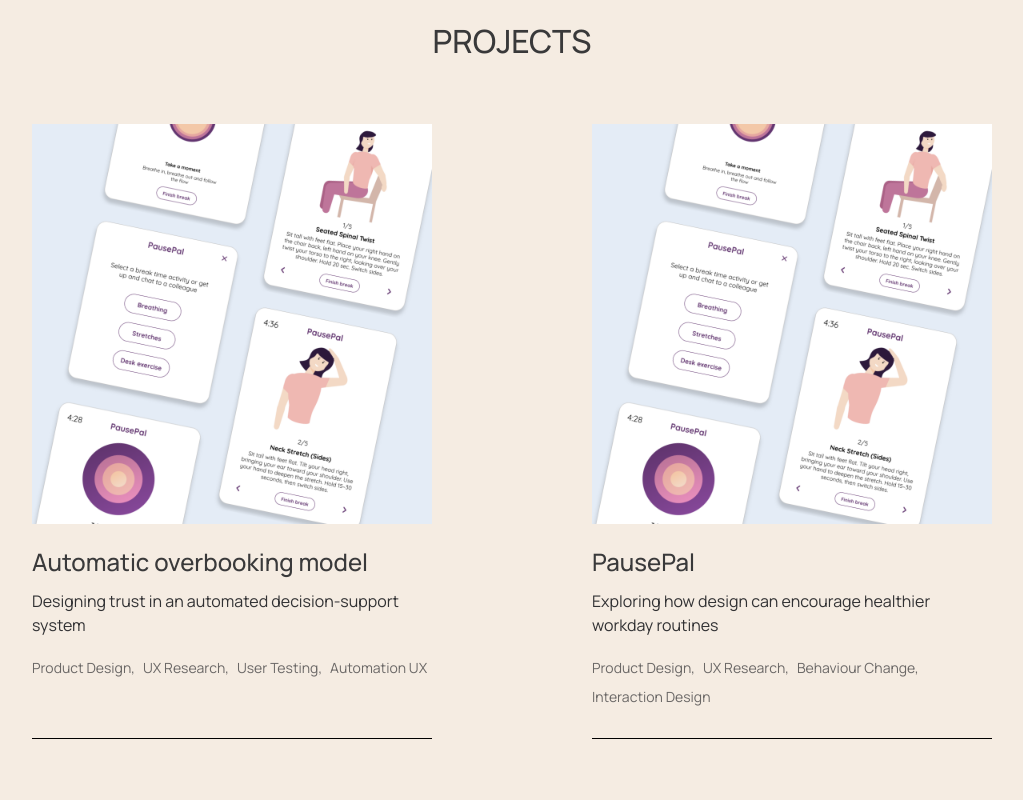
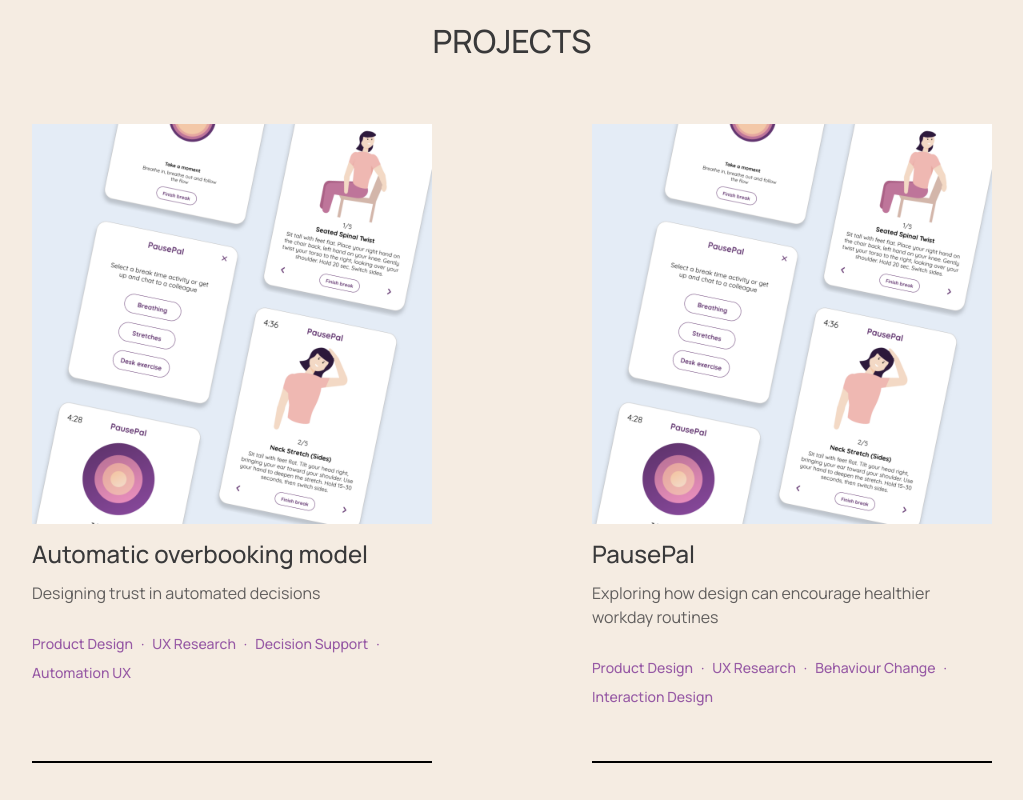
Before and after one commit to MadeleineLexen/madeleinelexen.github.io, a React (Vite) app: page / in a window 1280 px wide. Shown: the part 740-1540 px from the top of the page, without its empty margins (128-1151 px from the left). Built offline with nearby package versions, Linux system fonts and the light colour scheme.

Commit message:
Slightly updated card styling

```diff
--- a/src/components/ProjectCard.tsx
+++ b/src/components/ProjectCard.tsx
@@ -22,13 +22,13 @@
       <div className="project-card-content">
         <h3 className="project-card-title">{props.title}</h3>
         <p className="project-card-description">{props.description}</p>
-        <div className="project-card-tags">
+        <ul className="project-card-tags">
           {props.stack.map((tag, index) => (
-            <span key={index} className="project-tag">
+            <li key={index} className="project-tag">
               {tag}
-            </span>
+            </li>
           ))}
-        </div>
+        </ul>
       </div>
     </Link>
   );
--- a/src/components/styles/ProjectCard.css
+++ b/src/components/styles/ProjectCard.css
@@ -24,7 +24,7 @@
   transition: transform 0.2s;
   cursor: pointer;
   max-width: 400px;
-  padding-bottom: 0.5rem;
+  padding-bottom: 1rem;
   position: relative;
   text-decoration: none;
   color: inherit;
@@ -41,7 +41,7 @@
   bottom: 0;
   left: 0;
   width: 100%;
-  height: 1px;
+  height: 2px;
   background-color: var(--color-black);
 }
 
@@ -65,7 +65,7 @@
 }
 
 .project-card-content {
-  padding: 1.5rem 0;
+  padding: 1rem 0 1.5rem 0;
   display: flex;
   flex-direction: column;
   gap: 0.75rem;
@@ -73,6 +73,7 @@
 
 .project-card-title {
   margin: 0;
+  font-weight: 600;
 }
 
 .project-card-description {
@@ -80,25 +81,32 @@
   line-height: 1.5;
   margin: 0;
   color: var(--text-primary);
+  opacity: 0.75;
   text-align: left;
 }
 
 .project-card-tags {
   display: flex;
   flex-wrap: wrap;
+  align-items: center;
   gap: 0.5rem;
-  margin-top: 0.5rem;
+  margin-top: 1rem;
+  list-style: none;
+  padding: 0;
 }
 
 .project-tag {
   font-size: 0.875rem;
-  color: var(--text-primary);
-  opacity: 0.7;
+  color: var(--accent-green);
+  font-weight: 500;
   text-transform: capitalize;
+  display: flex;
+  align-items: center;
+  gap: 0.5rem;
 }
 
 .project-tag:not(:last-child)::after {
-  content: ", ";
+  content: "·";
 }
 
 @media (max-width: 768px) {
--- a/src/pages/ProjectSection.tsx
+++ b/src/pages/ProjectSection.tsx
@@ -10,12 +10,12 @@
   {
     title: "Automatic overbooking model",
     description:
-      "Designing trust in an automated decision-support system",
+      "Designing trust in automated decisions",
     image: PausePalCardImage,
     stack: [
       "Product Design",
       "UX Research",
-      "User Testing",
+      "Decision support",
       "Automation UX"
     ],
     link: "projects/automatic-overbooking"
```
